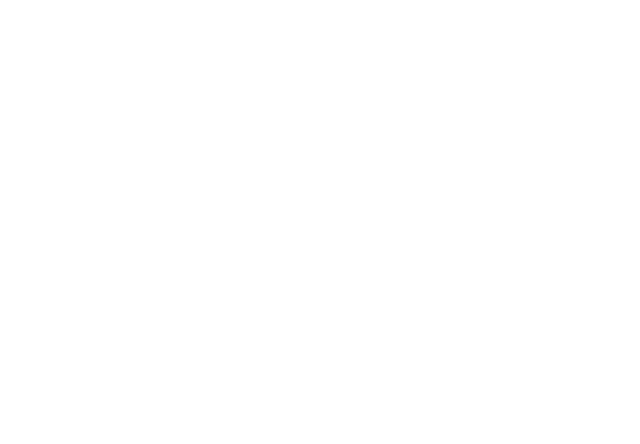
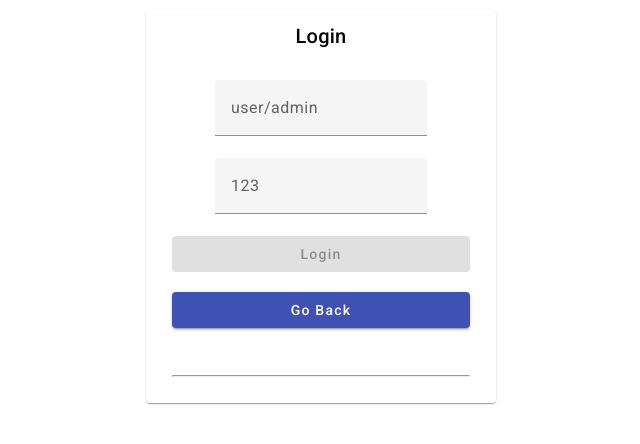
Before and after one commit to petarbratic/isa-projekat, an Angular app in the folder isa-frontend/: page /login in a window 1280 px wide. Before the commit this address led to /. Shown: the top 444 px of the page, without its empty margins (319-959 px from the left). Built offline with nearby package versions, Linux system fonts and the light colour scheme.

Commit message:
prepisan login

```diff
--- a/isa-frontend/src/app/app-routing.module.ts
+++ b/isa-frontend/src/app/app-routing.module.ts
@@ -2,10 +2,12 @@
 import { RouterModule, Routes } from '@angular/router';
 import { HomeComponent } from './features/home/home.component';
 import { SignupComponent } from './features/auth/signup/signup.component';
+import { LoginComponent } from './features/auth/login/login.component';
 
 const routes: Routes = [
   { path: '', component: HomeComponent },
-  { path: 'signup', component: SignupComponent }
+  { path: 'signup', component: SignupComponent },
+  { path: 'login', component: LoginComponent}
 ];
 
 @NgModule({
--- a/isa-frontend/src/app/features/auth/login/login.component.html
+++ b/isa-frontend/src/app/features/auth/login/login.component.html
@@ -1 +1,29 @@
-<p>login works!</p>
+ <mat-card elevation="5" fxFlex class="content">
+
+        <mat-card-title>
+            <h2>{{title}}</h2>
+        </mat-card-title>
+
+        <mat-card-content>
+            <p *ngIf="notification" [class]="notification.msgType">{{notification.msgBody}}</p>
+
+            <form #loginForm="ngForm" (ngSubmit)="onSubmit()" *ngIf="!submitted" [formGroup]="form">
+                <mat-form-field>
+                    <input formControlName="username" matInput placeholder="user/admin" required>
+                </mat-form-field>
+                <mat-form-field>
+                    <input formControlName="password" matInput placeholder="123" required type="password">
+                </mat-form-field>
+                <button [disabled]="!loginForm.form.valid" color="primary" mat-raised-button
+                    type="submit">Login</button>
+                <br>
+                <button color="primary" mat-raised-button routerLink="/" >Go Back</button>
+            </form>
+            <br>
+
+            <mat-spinner *ngIf="submitted" mode="indeterminate"></mat-spinner>
+            <br>
+            <hr>
+        </mat-card-content>
+
+    </mat-card>
--- a/isa-frontend/src/app/features/auth/login/login.component.scss
+++ b/isa-frontend/src/app/features/auth/login/login.component.scss
@@ -0,0 +1,46 @@
+.content {
+    margin-left: auto;
+    margin-right: auto;
+    margin-top: 10px;
+    width: 50%;
+    padding: 10px;
+  }
+
+  mat-card {
+    max-width: 350px;
+    text-align: center;
+    animation: fadein 1s;
+    -o-animation: fadein 1s; /* Opera */
+    -moz-animation: fadein 1s; /* Firefox */
+    -webkit-animation: fadein 1s; /* Safari and Chrome */
+
+  }
+
+  mat-input-container {
+    display: block;
+  }
+
+  mat-spinner {
+    width: 25px;
+    height: 25px;
+    margin: 20px auto 0 auto;
+  }
+
+  button {
+    display: block;
+    width: 100%;
+  }
+
+  .error {
+    color: #D50000;
+  }
+
+  .success {
+    color: #8BC34A;
+  }
+
+  a {
+    text-decoration: none;
+    cursor: auto;
+    color: #FFFFFF;
+  }
--- a/isa-frontend/src/app/features/auth/login/login.component.ts
+++ b/isa-frontend/src/app/features/auth/login/login.component.ts
@@ -1,10 +1,89 @@
-import { Component } from '@angular/core';
+import {Component, OnDestroy, OnInit} from '@angular/core';
+import {FormBuilder, FormGroup, Validators} from '@angular/forms';
+import {ActivatedRoute, Router} from '@angular/router';
+import { AuthService } from 'src/app/core/services/auth.service';
+import { UserService } from 'src/app/core/services/user.service';
+import {Subject} from 'rxjs';
+import {takeUntil} from 'rxjs/operators';
+
+
+interface DisplayMessage {
+  msgType: string;
+  msgBody: string;
+}
 
 @Component({
   selector: 'app-login',
   templateUrl: './login.component.html',
   styleUrls: ['./login.component.scss']
 })
-export class LoginComponent {
+export class LoginComponent implements OnInit {
+  title = 'Login';
+  form!: FormGroup;
+
+  /**
+   * Boolean used in telling the UI
+   * that the form has been submitted
+   * and is awaiting a response
+   */
+  submitted = false;
+
+   /**
+   * Notification message from received
+   * form request or router
+   */
+    notification!: DisplayMessage;
+
+    returnUrl!: string;
+    private ngUnsubscribe: Subject<void> = new Subject<void>();
+
+
+  constructor(
+    private userService: UserService,
+    private authService: AuthService,
+    private router: Router,
+    private route: ActivatedRoute,
+    private formBuilder: FormBuilder
+  ) { }
+
+  ngOnInit() {
+    this.route.params
+      .pipe(takeUntil(this.ngUnsubscribe))
+      .subscribe((params: any) => {
+        this.notification = params as DisplayMessage;
+      });
+    // get return url from route parameters or default to '/'
+    this.returnUrl = this.route.snapshot.queryParams['returnUrl'] || '/';
+    this.form = this.formBuilder.group({
+      username: ['', Validators.compose([Validators.required, Validators.minLength(3), Validators.maxLength(64)])],
+      password: ['', Validators.compose([Validators.required, Validators.minLength(3), Validators.maxLength(32)])]
+    });
+  }
+
+  ngOnDestroy() {
+    this.ngUnsubscribe.next();
+    this.ngUnsubscribe.complete();
+  }
+
+  onSubmit() {
+    /**
+     * Innocent until proven guilty
+     */
+
+    this.notification;
+    this.submitted = true;
+
+    this.authService.login(this.form.value)
+      .subscribe(data => {
+        console.log(data);
+          this.userService.getMyInfo().subscribe();
+          this.router.navigate([this.returnUrl]);
+        },
+        error => {
+          console.log(error);
+          this.submitted = false;
+          this.notification = {msgType: 'error', msgBody: 'Incorrect username or password.'};
+        });
+  }
 
 }
```
